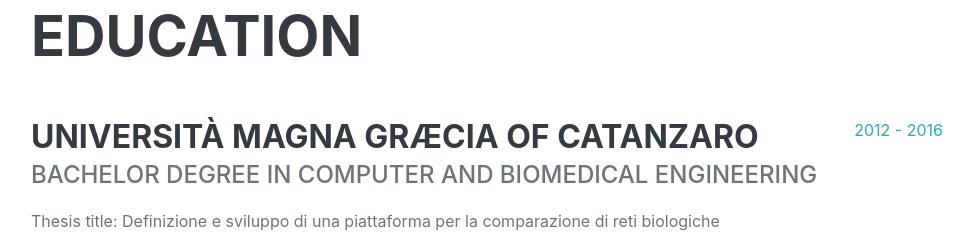
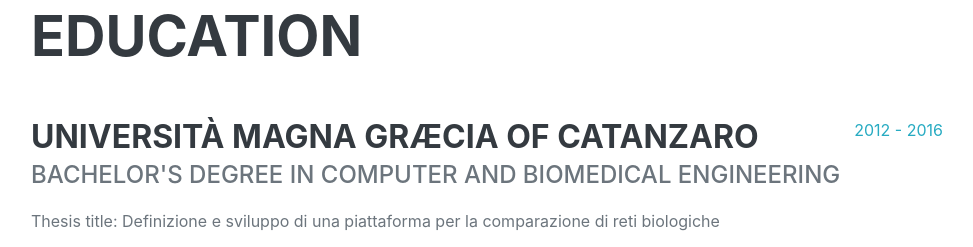
Before and after one commit to KiraPC/pccdev.github.io, a website: page src/pug/index.pug in a window 1280 px wide. Shown: the part 2711-2958 px from the top of the page, without its empty margins (289-1262 px from the left). Drawn offline with nearby package versions, Linux system fonts and the light colour scheme; files that its build step writes are made by us from their sources; files whose address does not match are found by name; a web font is replaced by a local one.

Commit message:
fix degree typo

```diff
--- a/src/pug/index.pug
+++ b/src/pug/index.pug
@@ -166,7 +166,7 @@
                     .d-flex.flex-column.flex-md-row.justify-content-between.mb-5
                         .flex-grow-1
                             h3.mb-0 Università Magna Græcia of Catanzaro
-                            .subheading.mb-3 Bachelor Degree in Computer and Biomedical Engineering
+                            .subheading.mb-3 Bachelor's Degree in Computer and Biomedical Engineering
                             div Thesis title: Definizione e sviluppo di una piattaforma per la comparazione di reti biologiche
                         .flex-shrink-0
                             span.text-primary 2012 - 2016
```
Also changed, not shown: dist/index.html.
